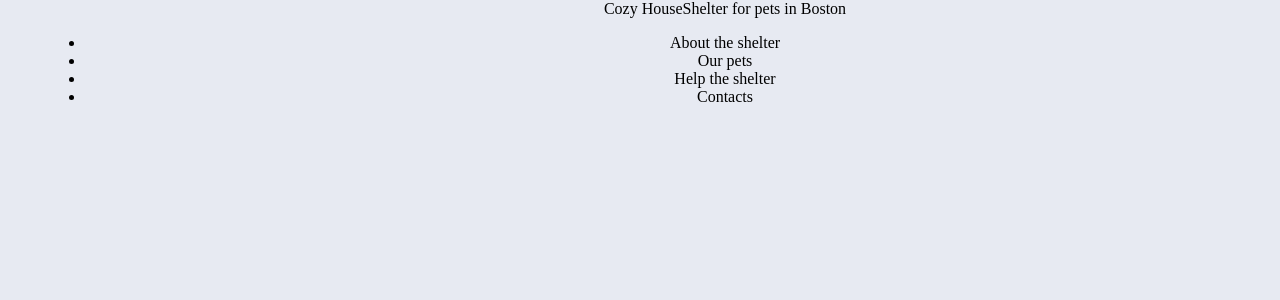
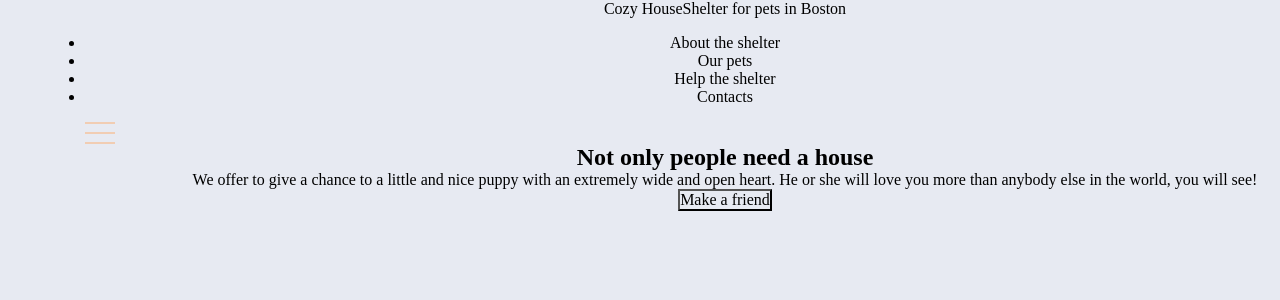
Before and after one commit to Eugene-36/shelter, a React app: page / in a window 1280 px wide. Shown: the top 300 px of the page. Built offline with nearby package versions, Linux system fonts and the light colour scheme; a web font is replaced by a local one.

Commit message:
fundation

```diff
--- a/src/App.js
+++ b/src/App.js
@@ -1,5 +1,5 @@
 import './App.css';
-import Check from './components/check/check';
+import Hero from './components/hero/hero'
 import s from '../src/components/styles/base.module.css';
 
 // Импорт компонентов
@@ -10,6 +10,7 @@ function App() {
   return (
     <div className={s.container}>
       <Navigation />
+      <Hero/>
     </div>
   );
 }
--- a/src/components/check/check.js
+++ /dev/null
@@ -1,11 +0,0 @@
-import s from './check.module.css';
-
-function Check() {
-  return (
-    <div>
-      <p className={s.styles}>Хочу проверить как работают стили! Всё работет с нового компа</p>
-    </div>
-  );
-}
-
-export default Check;
--- a/src/components/check/check.module.css
+++ /dev/null
@@ -1,4 +0,0 @@
-.styles {
-  font-family: Monserat;
-  font-weight: 900;
-}
--- /dev/null
+++ b/src/components/hero/hero.js
@@ -0,0 +1,19 @@
+function Hero() {
+  return (
+    <div>
+      <section>
+        <div>
+          <h1>Not only people need a house</h1>
+          <p>
+            We offer to give a chance to a little and nice puppy with an
+            extremely wide and open heart. He or she will love you more than
+            anybody else in the world, you will see!
+          </p>
+          <button>Make a friend</button>
+        </div>
+      </section>
+    </div>
+  );
+}
+
+export default Hero;
--- a/src/components/navigation/navigation.js
+++ b/src/components/navigation/navigation.js
@@ -1,6 +1,6 @@
 import React from 'react';
 import st from './navigation.module.css';
-console.log(st);
+import burger from '../icons/Burger.svg';
 
 function Navigation() {
   return (
@@ -34,11 +34,13 @@ function Navigation() {
             </li>
             <li className="item">
               <a href="" className="link link-underline">
-               Contacts
+                Contacts
               </a>
             </li>
           </ul>
         </nav>
+
+        <img height={22} src={burger} alt="" />
 
         {/* <div class="container header-mobil">
                 <button type="button" class="menu-button" aria-expanded="false" data-menu-button>
```
Also changed, not shown: src/components/hero/hero.module.css (added), src/components/icons/Burger.svg (added).
